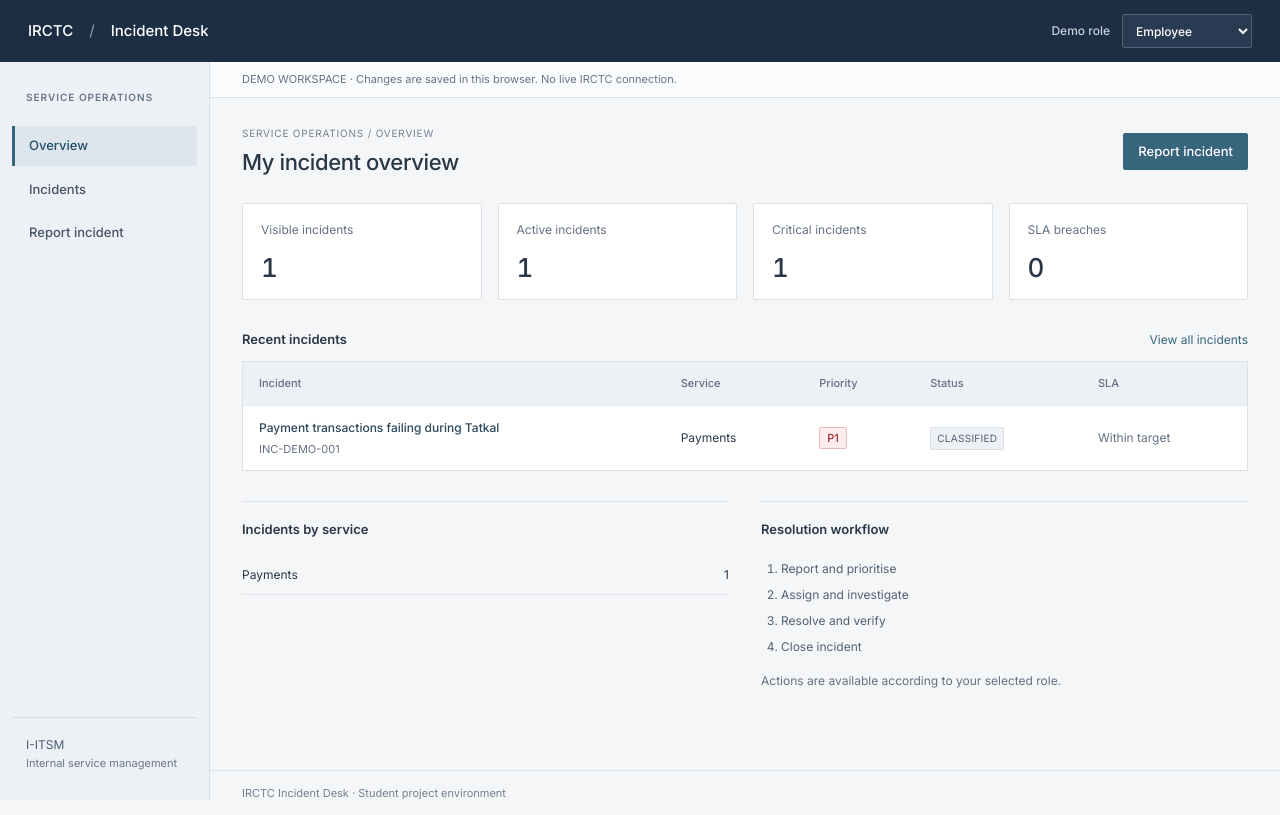
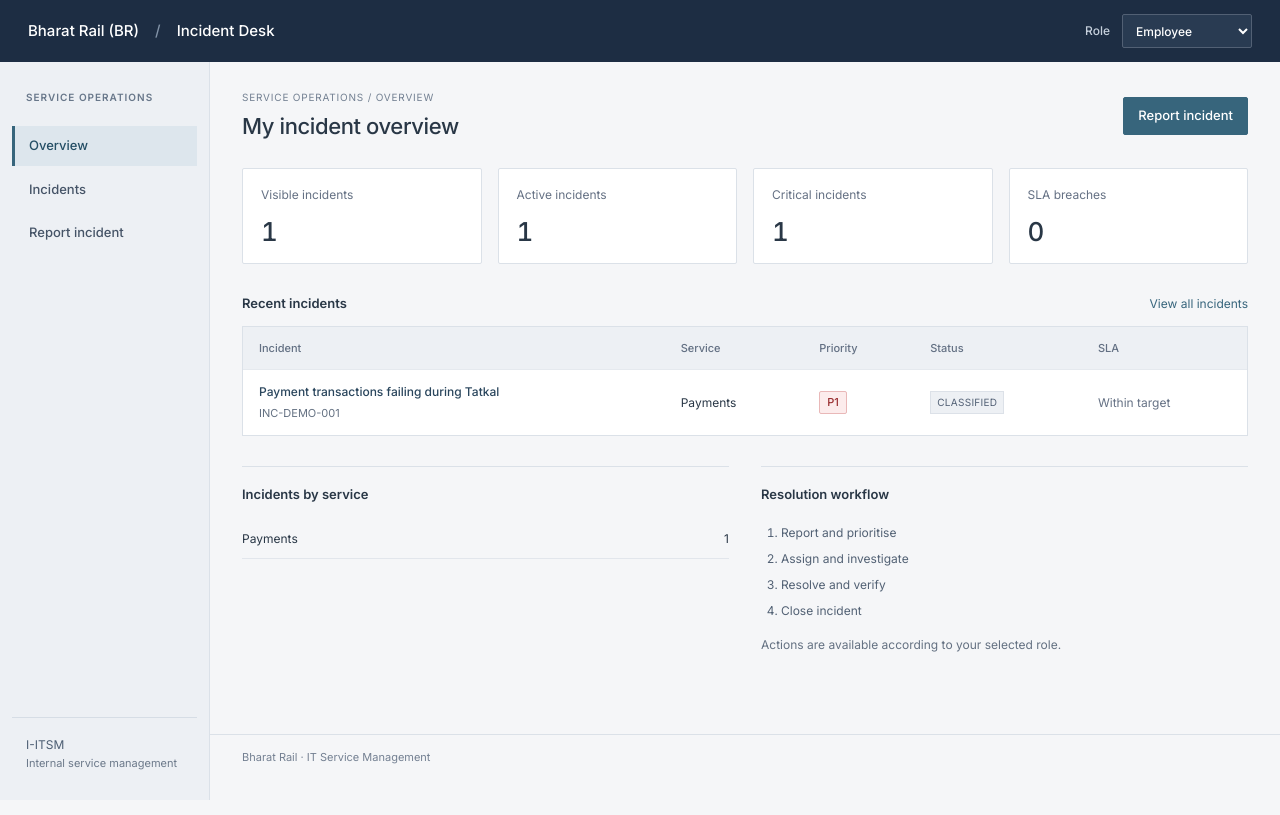
Before and after one commit to dhruvii06/bharat-rail, a React (Vite) app: page / in a window 1280 px wide. Built offline with nearby package versions, Linux system fonts and the light colour scheme.

Commit message:
Rebrand interface as Bharat Rail and remove prototype banner

```diff
--- a/index.html
+++ b/index.html
@@ -1,2 +1,2 @@
 <!doctype html>
-<html lang="en"><head><meta charset="UTF-8"/><meta name="viewport" content="width=device-width, initial-scale=1.0"/><title>IRCTC Incident Desk · Course Prototype</title></head><body><div id="root"></div><script type="module" src="/src/main.tsx"></script></body></html>
+<html lang="en"><head><meta charset="UTF-8"/><meta name="viewport" content="width=device-width, initial-scale=1.0"/><title>Bharat Rail (BR) · Incident Desk</title></head><body><div id="root"></div><script type="module" src="/src/main.tsx"></script></body></html>
--- a/src/App.tsx
+++ b/src/App.tsx
@@ -11,12 +11,11 @@ export default function App() {
   async function refresh() { setLoading(true); setError(''); try { setItems(await api.list()); } catch (e) { setError((e as Error).message); } finally { setLoading(false); } }
   useEffect(() => { void refresh(); const timer = setInterval(() => void refresh(), 60000); return () => clearInterval(timer); }, []);
   const visible = items.filter(i => role === 'Manager' || (role === 'Employee' ? i.reporterId === users.Employee.id : i.assigneeId === users.Technician.id));
-  return <><header><div><strong>IRCTC <span className="brand-divider">/</span> Incident Desk</strong></div><label>Demo role <select value={role} onChange={e => setRole(e.target.value as Role)}>{Object.keys(users).map(r => <option key={r}>{r}</option>)}</select></label></header>
-    <div className="notice">DEMO WORKSPACE · Changes are saved in this browser. No live IRCTC connection.</div>
+  return <><header><div><strong>Bharat Rail (BR) <span className="brand-divider">/</span> Incident Desk</strong></div><label>Role <select value={role} onChange={e => setRole(e.target.value as Role)}>{Object.keys(users).map(r => <option key={r}>{r}</option>)}</select></label></header>
     <nav aria-label="Main navigation"><div className="nav-label">SERVICE OPERATIONS</div><NavLink to="/" end>Overview</NavLink><NavLink to="/incidents" end>{role === 'Technician' ? 'My assignments' : 'Incidents'}</NavLink>{role === 'Employee' && <NavLink to="/incidents/new">Report incident</NavLink>}{role === 'Manager' && <NavLink to="/management">Management</NavLink>}<div className="nav-bottom">I-ITSM<br/><span>Internal service management</span></div></nav>
     <main>{error && <p role="alert" className="error">{error} <button onClick={() => void refresh()}>Retry</button></p>}{loading && <p role="status">Refreshing incidents…</p>}
-      <Routes><Route path="/" element={<Overview items={visible} role={role} />} /><Route path="/incidents" element={<IncidentList items={visible} />} /><Route path="/incidents/new" element={role === 'Employee' ? <Report onSaved={refresh} /> : <p>Switch to Employee to report an incident in this demo.</p>} /><Route path="/incidents/:id" element={<Detail items={visible} loading={loading} role={role} refresh={refresh} />} /><Route path="/management" element={role === 'Manager' ? <Management items={items} /> : <p>This screen is available to the Manager demo role.</p>} /><Route path="*" element={<><h1>Page not found</h1><Link to="/">Return to overview</Link></>} /></Routes>
-    </main><footer>IRCTC Incident Desk · Student project environment</footer></>;
+      <Routes><Route path="/" element={<Overview items={visible} role={role} />} /><Route path="/incidents" element={<IncidentList items={visible} />} /><Route path="/incidents/new" element={role === 'Employee' ? <Report onSaved={refresh} /> : <p>Switch to Employee to report an incident .</p>} /><Route path="/incidents/:id" element={<Detail items={visible} loading={loading} role={role} refresh={refresh} />} /><Route path="/management" element={role === 'Manager' ? <Management items={items} /> : <p>This screen is available to the Manager role.</p>} /><Route path="*" element={<><h1>Page not found</h1><Link to="/">Return to overview</Link></>} /></Routes>
+    </main><footer>Bharat Rail · IT Service Management</footer></>;
 }
 function Overview({ items, role }: { items: Incident[]; role: Role }) {
   const metrics = { 'Visible incidents': items.length, 'Active incidents': items.filter(i => !['RESOLVED', 'VERIFIED', 'CLOSED'].includes(i.status)).length, 'Critical incidents': items.filter(i => i.priority === 'P1' && i.status !== 'CLOSED').length, 'SLA breaches': items.filter(i => slaBreached(i)).length };
@@ -42,11 +41,11 @@ function Report({ onSaved }: { onSaved: () => Promise<void> }) {
 function Detail({ items, loading, role, refresh }: { items: Incident[]; loading: boolean; role: Role; refresh: () => Promise<void> }) {
   const { id } = useParams(); const incident = items.find(i => i.id === id);
   const [resolution, setResolution] = useState(''); const [error, setError] = useState(''); const [busy, setBusy] = useState(false);
-  if (!incident) return <p>{loading ? 'Loading incident…' : 'Incident not found or not visible to this demo role.'}</p>;
+  if (!incident) return <p>{loading ? 'Loading incident…' : 'Incident not found or not visible to this role.'}</p>;
   const next = nextStatus(incident, role);
   async function advance() { setBusy(true); setError(''); try { await api.advance(incident!.id, role, resolution); await refresh(); } catch (e) { setError((e as Error).message); } finally { setBusy(false); } }
   return <><Link to="/incidents">← Incident queue</Link><h1>{incident.title}</h1><p className="muted">{incident.id}</p><section><p><strong>{incident.priority}</strong> · {incident.status} · {incident.service} / {incident.category}</p><p className="preserve">{incident.description}</p><p>Assigned to: {incident.assigneeId ?? 'Awaiting manager assignment'}</p><p>Response deadline: {date(incident.responseDueAt)}<br/>Resolution deadline: {date(incident.resolutionDueAt)}</p><p>SLA: {slaBreached(incident) ? 'Breached' : 'Within target'}</p>{incident.resolution && <><h2>Resolution</h2><p className="preserve">{incident.resolution}</p></>}{error && <p role="alert" className="error">{error}</p>}{next === 'RESOLVED' && <label>Resolution details<textarea minLength={10} maxLength={4000} value={resolution} onChange={e => setResolution(e.target.value)} /></label>}{next && <button disabled={busy} onClick={() => void advance()}>{busy ? 'Saving…' : `Move to ${next.replaceAll('_', ' ')}`}</button>}</section><h2>Incident history</h2><ol className="history">{incident.history.map((event, n) => <li key={n}><strong>{event.action}</strong><small>{date(event.at)} · {event.actor}</small></li>)}</ol></>;
 }
 function Management({ items }: { items: Incident[] }) {
-  return <><div className="page-heading"><div><div className="eyebrow">ADMINISTRATION</div><h1>Management</h1></div></div><section><h2>Team workload</h2>{['tech-app', 'tech-infra'].map(id => <p key={id}>{id}: {items.filter(i => i.assigneeId === id && !['RESOLVED', 'VERIFIED', 'CLOSED'].includes(i.status)).length} active incidents</p>)}</section><section><h2>Planned configuration modules</h2><p>User and technician management, service catalogue, SLA policies, assignment strategy selection, notifications, and audit reporting.</p><p>These modules are architecture placeholders. Configuration editing and authentication will be integrated with the backend.</p></section></>;
+  return <><div className="page-heading"><div><div className="eyebrow">ADMINISTRATION</div><h1>Management</h1></div></div><section><h2>Team workload</h2>{['tech-app', 'tech-infra'].map(id => <p key={id}>{id}: {items.filter(i => i.assigneeId === id && !['RESOLVED', 'VERIFIED', 'CLOSED'].includes(i.status)).length} active incidents</p>)}</section></>;
 }
--- a/src/data/api.ts
+++ b/src/data/api.ts
@@ -7,9 +7,9 @@ export interface IncidentApi {
   advance(id: string, role: Role, resolution?: string): Promise<Incident>;
   technicians(): Promise<Technician[]>;
 }
-export const users = { Employee: { id: 'employee-demo', name: 'Demo employee' }, Technician: { id: 'tech-app', name: 'Demo technician' }, Manager: { id: 'manager-demo', name: 'Demo manager' } };
+export const users = { Employee: { id: 'employee-demo', name: 'Employee' }, Technician: { id: 'tech-app', name: 'Application technician' }, Manager: { id: 'manager-demo', name: 'IT manager' } };
 const technicians: Technician[] = [
-  { id: 'tech-app', name: 'Demo technician', skills: ['Application', 'Software', 'Authentication'], available: true },
+  { id: 'tech-app', name: 'Application technician', skills: ['Application', 'Software', 'Authentication'], available: true },
   { id: 'tech-infra', name: 'Infrastructure technician', skills: ['Database', 'Network', 'Security'], available: true }
 ];
 const key = 'oop-irctc.incidents.v1';
```
Also changed, not shown: src/styles.css.
